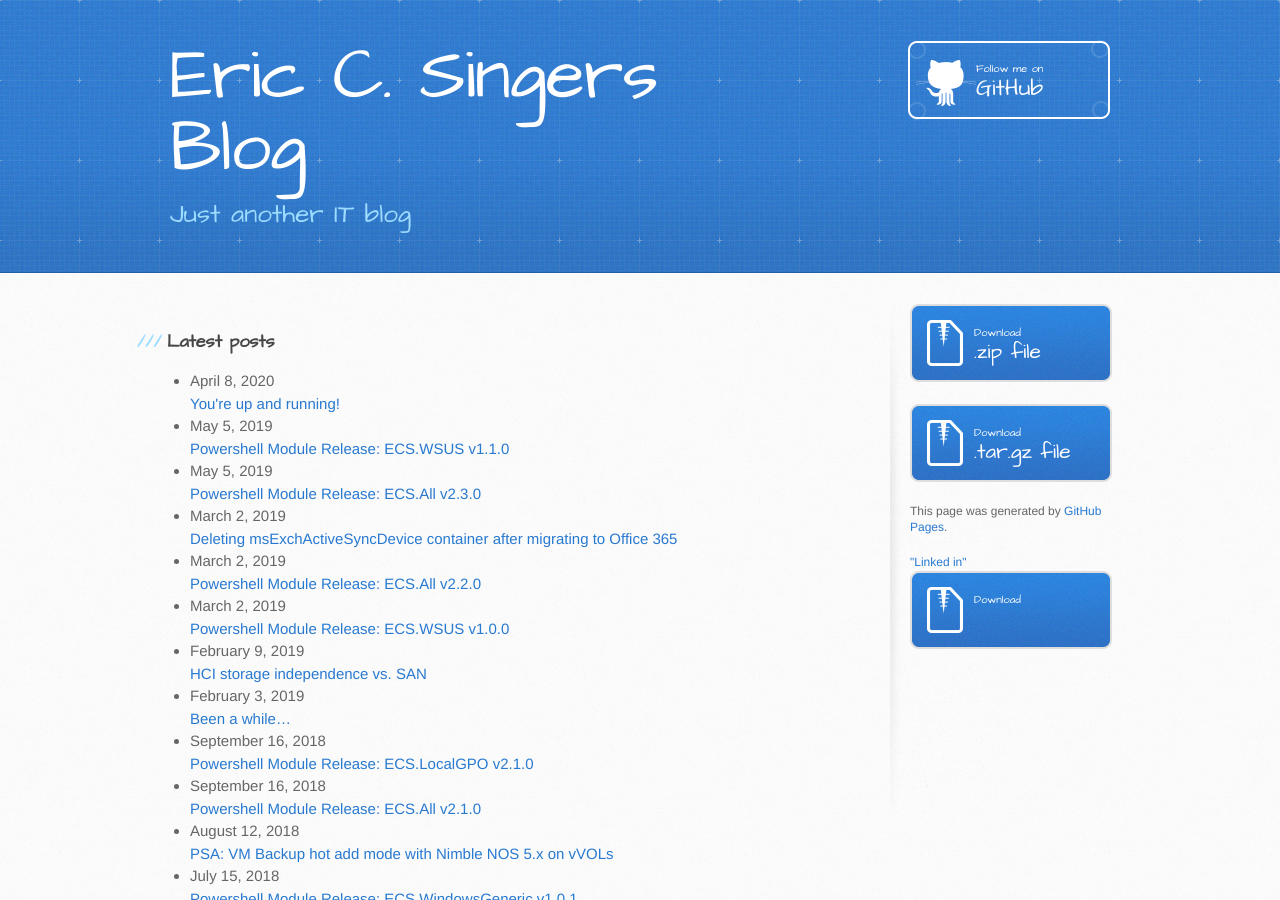
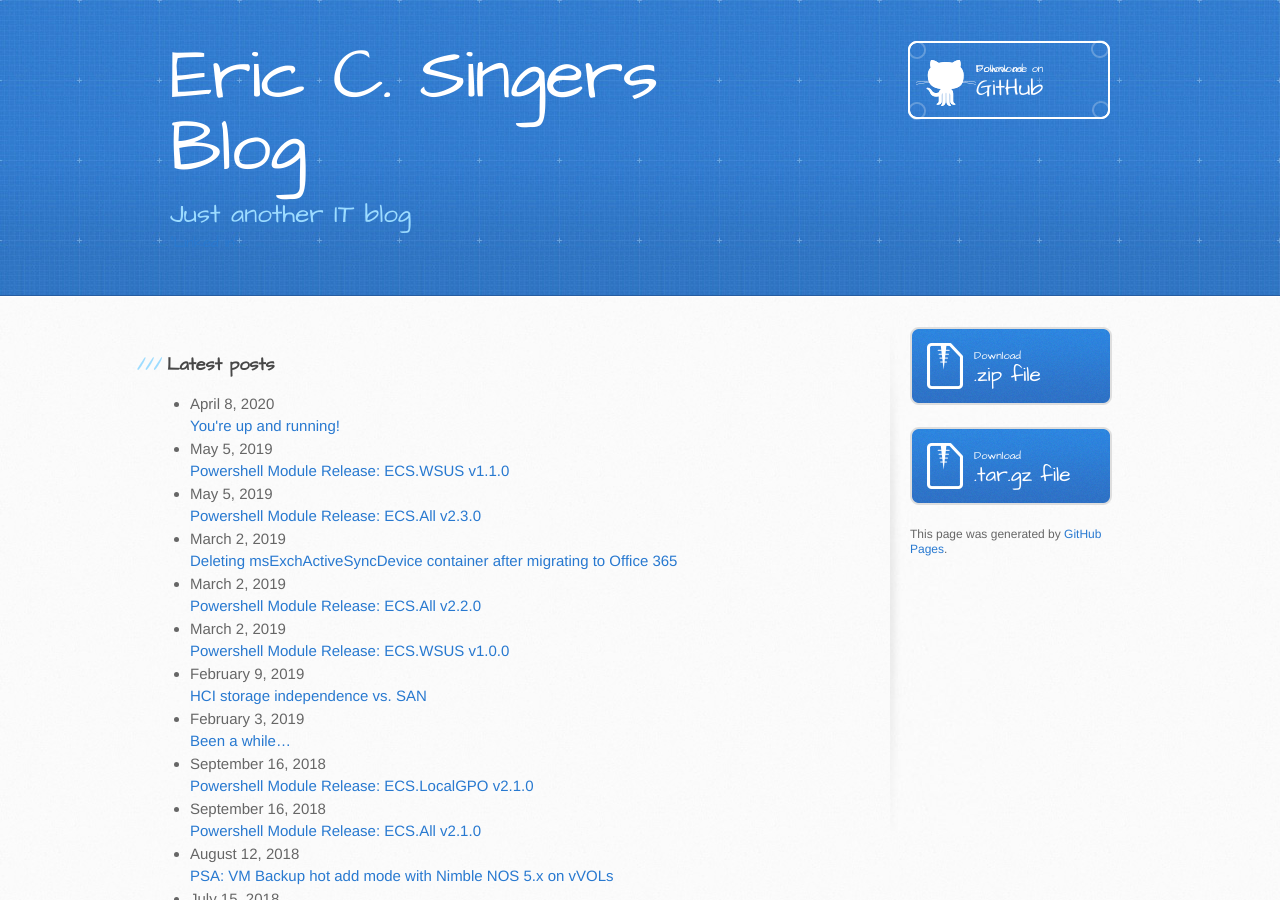
Before and after one commit to ericcsinger/ericcsinger.github.io, a Jekyll site: the page built from index.md, in a window 1280 px wide and 900 px high. Built offline with Jekyll 4.4.1, drawn with Linux system fonts in a browser that asks for light colours; our own code applies the rules of GitHub Pages for plain Markdown files; part of the change alters nothing that is shown.

Commit message:
Update default.html

```diff
--- a/_layouts/default.html
+++ b/_layouts/default.html
@@ -27,6 +27,11 @@
         {% if site.github.is_user_page %}
           <a href="{{ site.github.owner_url }}" class="button"><small>Follow me on</small> GitHub</a>
         {% endif %}
+
+        <a href="www.linkedin.com/in/ericcsinger">"Linked in"</a>
+        <a href="www.linkedin.com/in/ericcsinger" class="button">
+          <small>Download</small>
+        </a>
       </div>
     </header>
 
@@ -54,10 +59,7 @@
           {% endif %}
 
           <p>This page was generated by <a href="https://pages.github.com">GitHub Pages</a>.</p>
-          <a href="www.linkedin.com/in/ericcsinger">"Linked in"</a>
-            <a href="www.linkedin.com/in/ericcsinger" class="button">
-              <small>Download</small>
-            </a>
+
         </aside>
       </div>
     </div>
```
